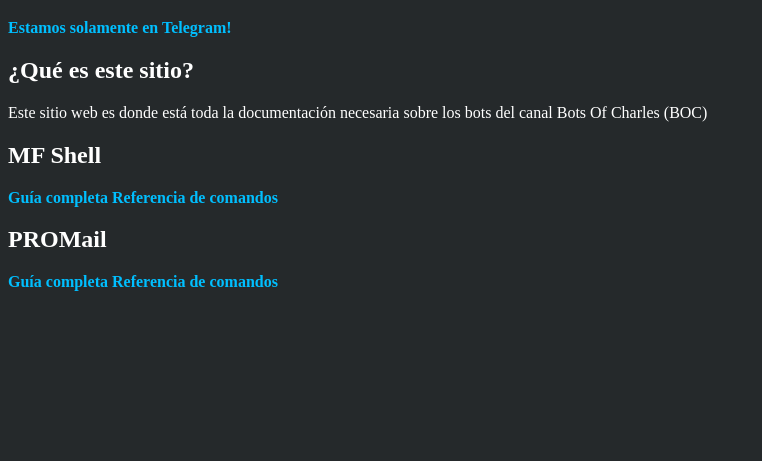
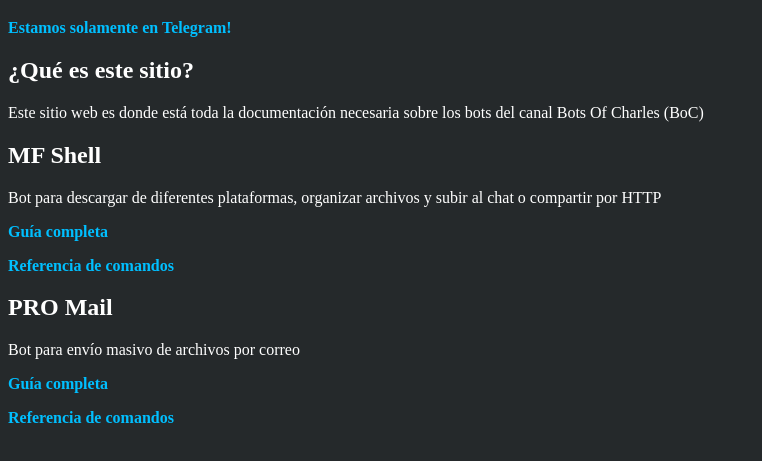
Before and after one commit to carlosagh96/boc, a plain HTML site: page index.html in a window 1280 px wide. Shown: the part 61-522 px from the top of the page, without its empty margins (0-762 px from the left). Drawn offline with Linux system fonts and the light colour scheme.

Commit message:
Add files via upload

```diff
--- a/index.html
+++ b/index.html
@@ -4,10 +4,12 @@
 <h1>Bots Of Charles</h1>
 <a href="https://t.me/Bots_Of_Charles">Estamos solamente en Telegram!</a>
 <h2>¿Qué es este sitio?</h2>
-<p>Este sitio web es donde está toda la documentación necesaria sobre los bots del canal Bots Of Charles (BOC)
+<p>Este sitio web es donde está toda la documentación necesaria sobre los bots del canal Bots Of Charles (BoC)
 <h2>MF Shell</h2>
-<a href="mfshell_g.html">Guía completa</a>
-<a href="mfshell_h.html">Referencia de comandos</a>
-<h2>PROMail</h2>
-<a href="promail_g.html">Guía completa</a>
-<a href="promail_h.html">Referencia de comandos</a>
+<p>Bot para descargar de diferentes plataformas, organizar archivos y subir al chat o compartir por HTTP
+<p><a href="mfshell_g.html">Guía completa</a>
+<p><a href="mfshell_h.html">Referencia de comandos</a>
+<h2>PRO Mail</h2>
+<p>Bot para envío masivo de archivos por correo
+<p><a href="promail_g.html">Guía completa</a>
+<p><a href="promail_h.html">Referencia de comandos</a>
```
